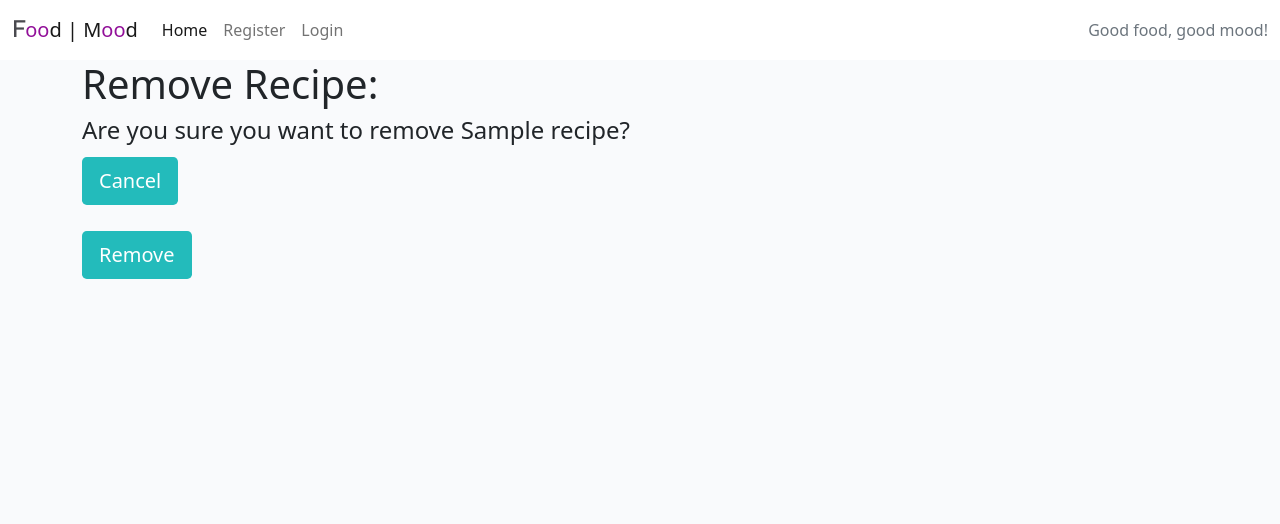
After one commit to jnehmeh87/ProjectFour, a Django app: a page that uses templates/delete_recipe.html in a window 1280 px wide. The commit adds this page. Shown: the top 524 px of the page. Run offline with Django 3.2, Linux system fonts and the light colour scheme; tables that the repository leaves empty hold one stand-in row (values such as "Sample post"); some libraries are stand-ins or nearby versions.

Commit message:
add delete recipe feature and update the readme

```diff
--- a/foodmood/settings.py
+++ b/foodmood/settings.py
@@ -54,6 +54,7 @@ INSTALLED_APPS = [
     'django_summernote',
     'crispy_forms',
     'recipe',
+    'ckeditor',
 ]
 
 SITE_ID = 1
--- a/recipe/models.py
+++ b/recipe/models.py
@@ -2,6 +2,7 @@ from django.db import models
 from django.contrib.auth.models import User
 from cloudinary.models import CloudinaryField
 from django.urls import reverse
+from ckeditor.fields import RichTextField
 
 STATUS = ((0, "Draft"), (1, "Published"))
 
@@ -12,8 +13,10 @@ class Recipe(models.Model):
     author = models.ForeignKey(
         User, on_delete=models.CASCADE, related_name="recipe_post")
     updated_on = models.DateTimeField(auto_now=True)
-    ingredients = models.TextField()
-    preparation_content = models.TextField()
+    # ingredients = models.TextField()
+    ingredients = RichTextField(blank=True ,null=True)
+    # preparation_content = models.TextField()
+    preparation_content = RichTextField(blank=True ,null=True)
     featured_image = CloudinaryField('image', default='placeholder')
     created_on = models.DateTimeField(auto_now_add=True)
     status = models.IntegerField(
--- a/recipe/urls.py
+++ b/recipe/urls.py
@@ -1,5 +1,5 @@
 from . import views
-from .views import AddRecipe, EditRecipe
+from .views import AddRecipe, EditRecipe, DeleteRecipe
 # from recipe.views import add_recipe, edit_recipe
 from django.urls import path
 
@@ -10,4 +10,5 @@ urlpatterns = [
     path('<slug:slug>/', views.RecipeDetail.as_view(), name='recipe_detail'),
     path('like/<slug:slug>', views.RecipeLike.as_view(), name='recipe_like'),
     path('edit/<slug:slug>', views.EditRecipe.as_view(), name='edit_recipe'),
+    path('<slug:slug>/remove', views.DeleteRecipe.as_view(), name='delete_recipe'),
 ]
--- a/recipe/views.py
+++ b/recipe/views.py
@@ -3,6 +3,7 @@ from django.views import generic, View
 from django.http import HttpResponseRedirect
 from .models import Recipe, Comments
 from .forms import CommentForm, RecipeForm
+from django.urls import reverse_lazy
 
 
 class RecipeList(generic.ListView):
@@ -80,33 +81,6 @@ class RecipeLike(View):
         return HttpResponseRedirect(reverse('recipe_detail', args=[slug]))
 
 
-# def add_recipe(request):
-#     if request.method == 'POST':
-#         recipe_form = RecipeForm(request.POST)
-#         if recipe_form.is_valid():
-#             recipe_form.save()
-#             return redirect('home')
-#     recipe_form = RecipeForm
-#     context = {
-#         'recipe_form': recipe_form
-#     }
-#     return render(request, 'add_recipe.html', context)
-
-
-# def edit_recipe(request, slug):
-#     recipe = get_object_or_404(Recipe, slug=slug)
-#     if request.method == 'POST':
-#         recipe_form = RecipeForm(request.POST, instance=recipe)
-#         if recipe_form.is_valid():
-#             recipe_form.save()
-#             return redirect('home')
-#     recipe_form = RecipeForm
-#     context = {
-#         'recipe_form': recipe_form
-#     }
-#     return render(request, 'edit_recipe.html', context)
-
-
 class AddRecipe(generic.CreateView):
     model = Recipe
     form_class = RecipeForm
@@ -115,5 +89,11 @@ class AddRecipe(generic.CreateView):
 
 class EditRecipe(generic.UpdateView):
     model = Recipe
+    form_class = RecipeForm
     template_name = 'edit_recipe.html'
-    fields = ['title', 'ingredients', 'preparation_content', 'featured_image', 'status']
+
+
+class DeleteRecipe(generic.DeleteView):
+    model = Recipe
+    template_name = 'delete_recipe.html'
+    success_url = reverse_lazy('home')
--- a/templates/add_recipe.html
+++ b/templates/add_recipe.html
@@ -8,8 +8,9 @@
         <p>Only the admin can add recipes</p>
         <div class="form-group">
             <form method="POST" style="margin-top: 1em;">
+                {% csrf_token %}
+                {{ form.media }}
                 {{ form.as_p }}
-                {% csrf_token %}
                 <button type="submit" class="btn btn-signup btn-lg" style="margin: 5px; margin-left: 0;">Submit</button>
             </form>
         </div>
--- /dev/null
+++ b/templates/delete_recipe.html
@@ -0,0 +1,21 @@
+{% extends "base.html" %}
+
+{% block content %}
+
+<div class="container">
+    <div class="row">
+        <h1>Remove Recipe:</h3>
+        <div class="form-group">
+            <h4>Are you sure you want to remove {{ recipe.title }}?</h4>
+            <a href="{% url 'home' %}" style="margin-top: 1em;">
+                <button type="submit" class="btn btn-signup btn-lg" style="margin: 5px; margin-left: 0;">Cancel</button>
+            </a>
+            <form method="POST" style="margin-top: 1em;">
+                {% csrf_token %}
+                <button type="submit" class="btn btn-signup btn-lg" style="margin: 5px; margin-left: 0;">Remove</button>
+            </form>
+        </div>
+    </div>
+</div>
+
+{%endblock%}
--- a/templates/edit_recipe.html
+++ b/templates/edit_recipe.html
@@ -8,8 +8,9 @@
         <p>Only the admin can edit recipes</p>
         <div class="form-group">
             <form method="POST" style="margin-top: 1em;">
+                {% csrf_token %}
+                {{ form.media }}
                 {{ form.as_p }}
-                {% csrf_token %}
                 <button type="submit" class="btn btn-signup btn-lg" style="margin: 5px; margin-left: 0;">Update</button>
             </form>
         </div>
--- a/templates/index.html
+++ b/templates/index.html
@@ -30,7 +30,8 @@
                             <p class="card-text text-muted h6">{{ recipe.created_on }} <i
                                     class="far fa-heart"></i> {{ recipe.number_of_likes }}
                                     {% if user.is_superuser %}
-                                    | <a href="{% url 'edit_recipe' recipe.slug %}">Edit</a></p>
+                                    | <a href="{% url 'edit_recipe' recipe.slug %}" style="color: purple;">Edit</a>
+                                    | <a href="{% url 'delete_recipe' recipe.slug %}" style="color: purple;">Remove</a></p>
                                     {% else %}
                                     </p>
                                     {% endif %}
```
Also changed, not shown: recipe/forms.py (+13 -5 lines), templates/recipe_detail.html (+5 -14 lines), README.md, assets/images/05a-comments-authenticated-user-view.png, assets/images/aa-Add-recipe.png (added), assets/images/ab-add-recipe-page.png (added), assets/images/ac-edit-remove.png (added), assets/images/ad-edit-remove.png (added), assets/images/ae-update-recipe.png (added), assets/images/af-delete and cancel option.png (added), recipe/migrations/0003_auto_20220906_1817.py (added).
